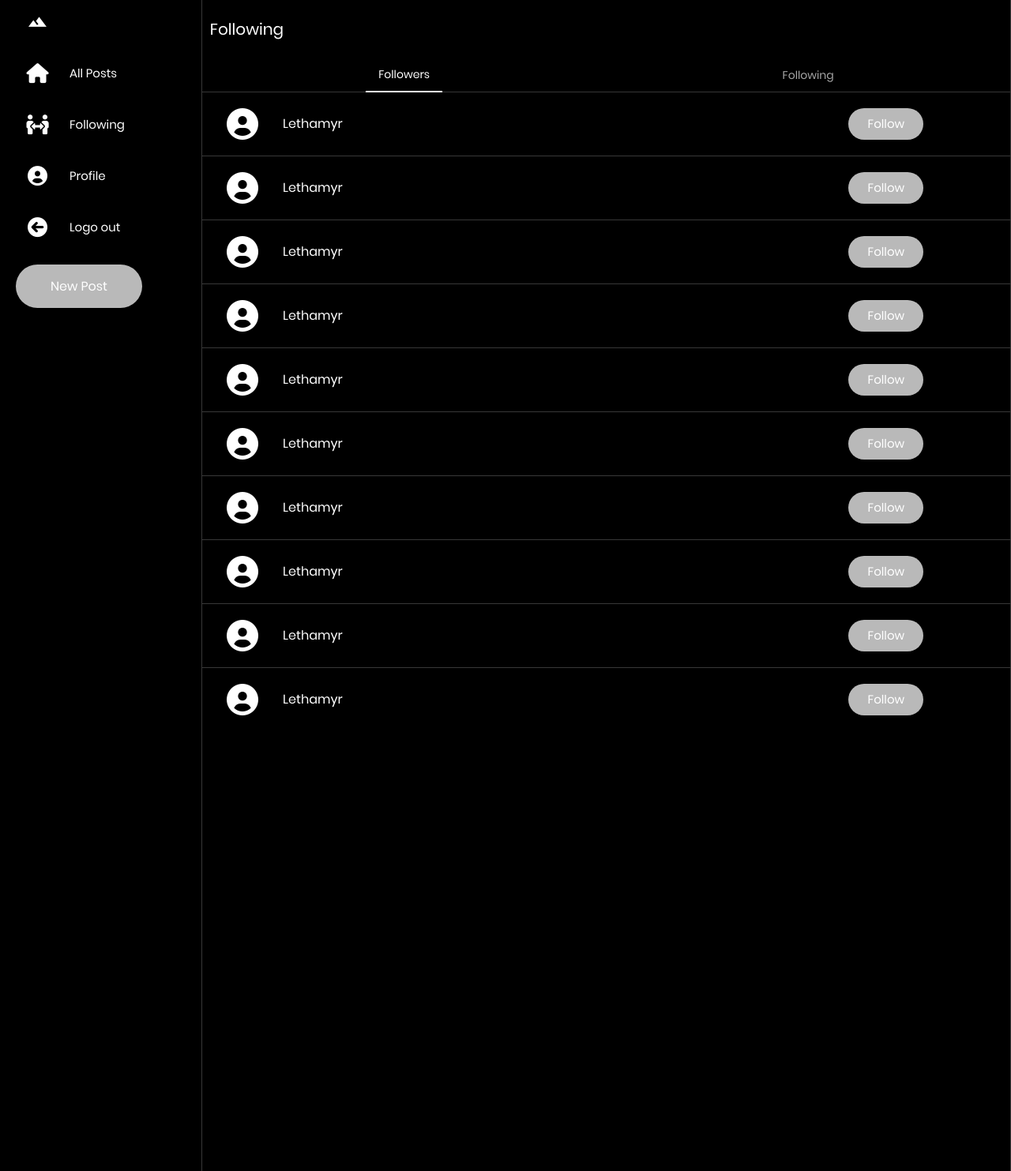
After one commit to jeanjoelkapula/twitter-clone, a Django app: page /following in a window 1280 px wide. The commit adds this page. Shown: the whole page at 79% size. Run offline with Django 3.2, Linux system fonts and the light colour scheme; the visitor is signed in with stand-in values (Sample User, id 1); some libraries are stand-ins or nearby versions.

Commit message:
Add following page

```diff
--- a/network/static/network/assets/css/main.css
+++ b/network/static/network/assets/css/main.css
@@ -677,7 +677,7 @@ i + span{
   border-radius: 50%;
 }
 
-.add-twit-button {
+.add-twit-button, .unfollow-button button, .follow-button button{
   height: 55px;
   width: 160px;
   background-color: #b9b9b9;
@@ -727,6 +727,16 @@ i + span{
   font-size: 20px;
   outline: 0 none;
   background-color: black;
+}
+
+.main-top-bar {
+  height: 60px;
+  padding: 20px 10px;
+}
+
+.main-top-bar p {
+  font-size: 20px;
+  color: white;
 }
 
 .top-fixed {
@@ -944,3 +954,83 @@ i + span{
 
   }
 }
+
+.nav-tabs {
+  border-bottom: 1px solid #ffffff36;
+}
+
+.tab-link {
+  color: #a6a6a6 !important;
+  text-align: center;
+  width: max-content;
+  margin-left: auto;
+  margin-right: auto;
+}
+
+.tab-link:hover, .tab-link:hover:after {
+  border: none;
+}
+
+.tab-link:focus {
+  border: none;
+}
+
+.tab-link.active {
+  background: transparent !important;
+  border: none !important;
+  border-bottom: 2px solid white !important;
+  color: white !important;
+  border-radius: 0px !important;
+}
+
+.tab-pane {
+  height: 100%;
+  overflow-y: scroll;
+}
+
+.follow-card {
+  display: grid;
+  grid-template-columns: 10% 70% 20%;
+  padding-top: 20px;
+  padding-bottom: 20px;
+}
+
+.follow-user-icon {
+  display: flex;
+  justify-content: center;
+  align-items: center;
+  color: white;
+}
+
+.follow-username {
+  display: flex;
+  justify-content: left;
+  align-items: center;
+  color: white;
+}
+
+.unfollow-button button{
+  height: 40px;
+  width: 95px;
+  font-size: 15px;
+  border: 1px solid #ffffff7d;
+  background: black;
+}
+
+.unfollow-button button:hover {
+  border: 1px solid red;
+  color: red;
+
+}
+.unfollow-button button:hover span {
+  display: none;
+}
+
+.unfollow-button button:hover:before {
+  content: 'Unfollow';
+}
+.follow-button button {
+  height: 40px;
+  width: 95px;
+  font-size: 15px;
+}
--- /dev/null
+++ b/network/templates/network/following.html
@@ -0,0 +1,365 @@
+{% extends "network/layout.html" %}
+{% block body %}
+<div class="side-main">
+  	<div class="main-top-bar">
+   	 	<p>Following</p>
+  	</div>
+  	<div class="" style="padding-top: 15px;">
+		<ul class="nav nav-tabs" role="tablist">
+			<li class="nav-item" style="width: 50%;">
+				<a class="nav-link tab-link active" data-toggle="tab" href="#followers" role="tab">Followers</a>
+			</li>
+			<li class="nav-item" style="width: 50%;">
+				<a class="nav-link tab-link" data-toggle="tab" href="#following" role="tab">Following</a>
+			</li>
+
+		</ul><!-- Tab panes -->
+		<div class="tab-content" >
+			<div class="tab-pane active disable-scrollbars" id="followers" role="tabpanel" style="max-height: 800px;">
+				<div class="follow-card post">
+					<div class="follow-user-icon">
+						<i class="fas fa-user-circle"></i>
+					</div>
+					<div class="follow-username">
+						<div class="post-username">
+							<span>Lethamyr</span>
+						</div>
+					</div>
+					<div class="follow-button">
+						<button><span>Follow</span></button>
+					</div>
+				</div>
+				<div class="follow-card post">
+					<div class="follow-user-icon">
+						<i class="fas fa-user-circle"></i>
+					</div>
+					<div class="follow-username">
+						<div class="post-username">
+							<span>Lethamyr</span>
+						</div>
+					</div>
+					<div class="follow-button">
+						<button><span>Follow</span></button>
+					</div>
+				</div>
+				<div class="follow-card post">
+					<div class="follow-user-icon">
+						<i class="fas fa-user-circle"></i>
+					</div>
+					<div class="follow-username">
+						<div class="post-username">
+							<span>Lethamyr</span>
+						</div>
+					</div>
+					<div class="follow-button">
+						<button><span>Follow</span></button>
+					</div>
+				</div>
+				<div class="follow-card post">
+					<div class="follow-user-icon">
+						<i class="fas fa-user-circle"></i>
+					</div>
+					<div class="follow-username">
+						<div class="post-username">
+							<span>Lethamyr</span>
+						</div>
+					</div>
+					<div class="follow-button">
+						<button><span>Follow</span></button>
+					</div>
+				</div>
+				<div class="follow-card post">
+					<div class="follow-user-icon">
+						<i class="fas fa-user-circle"></i>
+					</div>
+					<div class="follow-username">
+						<div class="post-username">
+							<span>Lethamyr</span>
+						</div>
+					</div>
+					<div class="follow-button">
+						<button><span>Follow</span></button>
+					</div>
+				</div>
+				<div class="follow-card post">
+					<div class="follow-user-icon">
+						<i class="fas fa-user-circle"></i>
+					</div>
+					<div class="follow-username">
+						<div class="post-username">
+							<span>Lethamyr</span>
+						</div>
+					</div>
+					<div class="follow-button">
+						<button><span>Follow</span></button>
+					</div>
+				</div>
+				<div class="follow-card post">
+					<div class="follow-user-icon">
+						<i class="fas fa-user-circle"></i>
+					</div>
+					<div class="follow-username">
+						<div class="post-username">
+							<span>Lethamyr</span>
+						</div>
+					</div>
+					<div class="follow-button">
+						<button><span>Follow</span></button>
+					</div>
+				</div>
+				<div class="follow-card post">
+					<div class="follow-user-icon">
+						<i class="fas fa-user-circle"></i>
+					</div>
+					<div class="follow-username">
+						<div class="post-username">
+							<span>Lethamyr</span>
+						</div>
+					</div>
+					<div class="follow-button">
+						<button><span>Follow</span></button>
+					</div>
+				</div>
+				<div class="follow-card post">
+					<div class="follow-user-icon">
+						<i class="fas fa-user-circle"></i>
+					</div>
+					<div class="follow-username">
+						<div class="post-username">
+							<span>Lethamyr</span>
+						</div>
+					</div>
+					<div class="follow-button">
+						<button><span>Follow</span></button>
+					</div>
+				</div>
+				<div class="follow-card post">
+					<div class="follow-user-icon">
+						<i class="fas fa-user-circle"></i>
+					</div>
+					<div class="follow-username">
+						<div class="post-username">
+							<span>Lethamyr</span>
+						</div>
+					</div>
+					<div class="follow-button">
+						<button><span>Follow</span></button>
+					</div>
+				</div>
+				<div class="follow-card post">
+					<div class="follow-user-icon">
+						<i class="fas fa-user-circle"></i>
+					</div>
+					<div class="follow-username">
+						<div class="post-username">
+							<span>Lethamyr</span>
+						</div>
+					</div>
+					<div class="follow-button">
+						<button><span>Follow</span></button>
+					</div>
+				</div>
+				<div class="follow-card post">
+					<div class="follow-user-icon">
+						<i class="fas fa-user-circle"></i>
+					</div>
+					<div class="follow-username">
+						<div class="post-username">
+							<span>Lethamyr</span>
+						</div>
+					</div>
+					<div class="follow-button">
+						<button><span>Follow</span></button>
+					</div>
+				</div>
+				<div class="follow-card post">
+					<div class="follow-user-icon">
+						<i class="fas fa-user-circle"></i>
+					</div>
+					<div class="follow-username">
+						<div class="post-username">
+							<span>Lethamyr</span>
+						</div>
+					</div>
+					<div class="follow-button">
+						<button><span>Follow</span></button>
+					</div>
+				</div>
+
+			</div>
+			<div class="tab-pane disable-scrollbars" id="following" role="tabpanel" style="max-height: 800px;">
+				<div class="follow-card post">
+					<div class="follow-user-icon">
+						<i class="fas fa-user-circle"></i>
+					</div>
+					<div class="follow-username">
+						<div class="post-username">
+							<span>DIG Jack</span>
+						</div>
+					</div>
+					<div class="unfollow-button">
+						<button><span>Following</span></button>
+					</div>
+				</div>
+				<div class="follow-card post">
+					<div class="follow-user-icon">
+						<i class="fas fa-user-circle"></i>
+					</div>
+					<div class="follow-username">
+						<div class="post-username">
+							<span>DIG Jack</span>
+						</div>
+					</div>
+					<div class="unfollow-button">
+						<button><span>Following</span></button>
+					</div>
+				</div>
+				<div class="follow-card post">
+					<div class="follow-user-icon">
+						<i class="fas fa-user-circle"></i>
+					</div>
+					<div class="follow-username">
+						<div class="post-username">
+							<span>DIG Jack</span>
+						</div>
+					</div>
+					<div class="unfollow-button">
+						<button><span>Following</span></button>
+					</div>
+				</div>
+				<div class="follow-card post">
+					<div class="follow-user-icon">
+						<i class="fas fa-user-circle"></i>
+					</div>
+					<div class="follow-username">
+						<div class="post-username">
+							<span>DIG Jack</span>
+						</div>
+					</div>
+					<div class="unfollow-button">
+						<button><span>Following</span></button>
+					</div>
+				</div>
+				<div class="follow-card post">
+					<div class="follow-user-icon">
+						<i class="fas fa-user-circle"></i>
+					</div>
+					<div class="follow-username">
+						<div class="post-username">
+							<span>DIG Jack</span>
+						</div>
+					</div>
+					<div class="unfollow-button">
+						<button><span>Following</span></button>
+					</div>
+				</div>
+				<div class="follow-card post">
+					<div class="follow-user-icon">
+						<i class="fas fa-user-circle"></i>
+					</div>
+					<div class="follow-username">
+						<div class="post-username">
+							<span>DIG Jack</span>
+						</div>
+					</div>
+					<div class="unfollow-button">
+						<button><span>Following</span></button>
+					</div>
+				</div>
+				<div class="follow-card post">
+					<div class="follow-user-icon">
+						<i class="fas fa-user-circle"></i>
+					</div>
+					<div class="follow-username">
+						<div class="post-username">
+							<span>DIG Jack</span>
+						</div>
+					</div>
+					<div class="unfollow-button">
+						<button><span>Following</span></button>
+					</div>
+				</div>
+				<div class="follow-card post">
+					<div class="follow-user-icon">
+						<i class="fas fa-user-circle"></i>
+					</div>
+					<div class="follow-username">
+						<div class="post-username">
+							<span>DIG Jack</span>
+						</div>
+					</div>
+					<div class="unfollow-button">
+						<button><span>Following</span></button>
+					</div>
+				</div>
+				<div class="follow-card post">
+					<div class="follow-user-icon">
+						<i class="fas fa-user-circle"></i>
+					</div>
+					<div class="follow-username">
+						<div class="post-username">
+							<span>DIG Jack</span>
+						</div>
+					</div>
+					<div class="unfollow-button">
+						<button><span>Following</span></button>
+					</div>
+				</div>
+				<div class="follow-card post">
+					<div class="follow-user-icon">
+						<i class="fas fa-user-circle"></i>
+					</div>
+					<div class="follow-username">
+						<div class="post-username">
+							<span>DIG Jack</span>
+						</div>
+					</div>
+					<div class="unfollow-button">
+						<button><span>Following</span></button>
+					</div>
+				</div>
+				<div class="follow-card post">
+					<div class="follow-user-icon">
+						<i class="fas fa-user-circle"></i>
+					</div>
+					<div class="follow-username">
+						<div class="post-username">
+							<span>DIG Jack</span>
+						</div>
+					</div>
+					<div class="unfollow-button">
+						<button><span>Following</span></button>
+					</div>
+				</div>
+				<div class="follow-card post">
+					<div class="follow-user-icon">
+						<i class="fas fa-user-circle"></i>
+					</div>
+					<div class="follow-username">
+						<div class="post-username">
+							<span>DIG Jack</span>
+						</div>
+					</div>
+					<div class="unfollow-button">
+						<button><span>Following</span></button>
+					</div>
+				</div>
+				<div class="follow-card post">
+					<div class="follow-user-icon">
+						<i class="fas fa-user-circle"></i>
+					</div>
+					<div class="follow-username">
+						<div class="post-username">
+							<span>DIG Jack</span>
+						</div>
+					</div>
+					<div class="unfollow-button">
+						<button><span>Following</span></button>
+					</div>
+				</div>
+			</div>
+		</div>
+  </div>
+
+</div>
+{% endblock %}
--- a/network/urls.py
+++ b/network/urls.py
@@ -8,5 +8,6 @@ urlpatterns = [
     path("login", views.login_view, name="login"),
     path("logout", views.logout_view, name="logout"),
     path("register", views.register, name="register"),
-    path("profile", views.profile, name="profile")
+    path("profile", views.profile, name="profile"),
+    path("following", views.following, name="following")
 ]
--- a/network/views.py
+++ b/network/views.py
@@ -16,6 +16,11 @@ def profile(request):
     if not request.user.is_authenticated:
         return HttpResponseRedirect(reverse('login'))
     return render(request, "network/profile.html")
+
+def following(request):
+    if not request.user.is_authenticated:
+        return HttpResponseRedirect(reverse('login'))
+    return render(request, "network/following.html")
 
 def login_view(request):
     if request.method == "POST":
```
